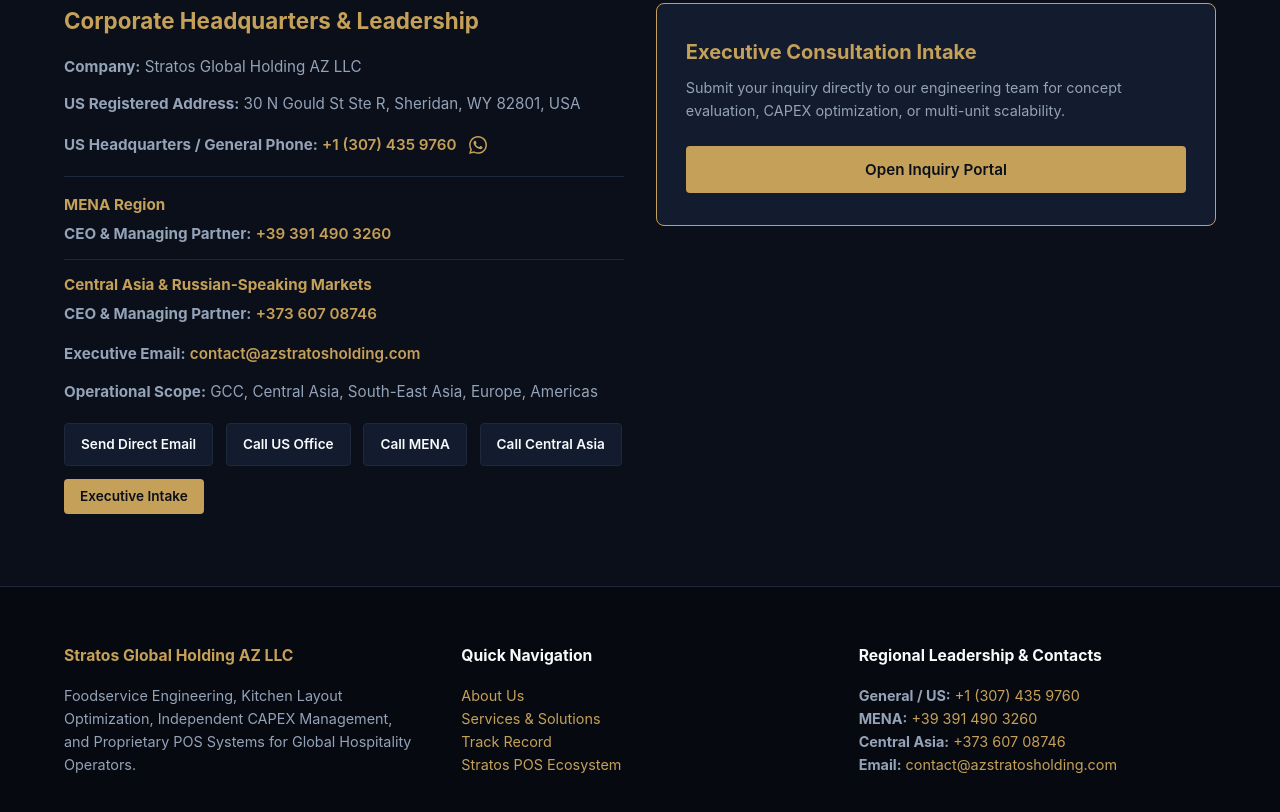
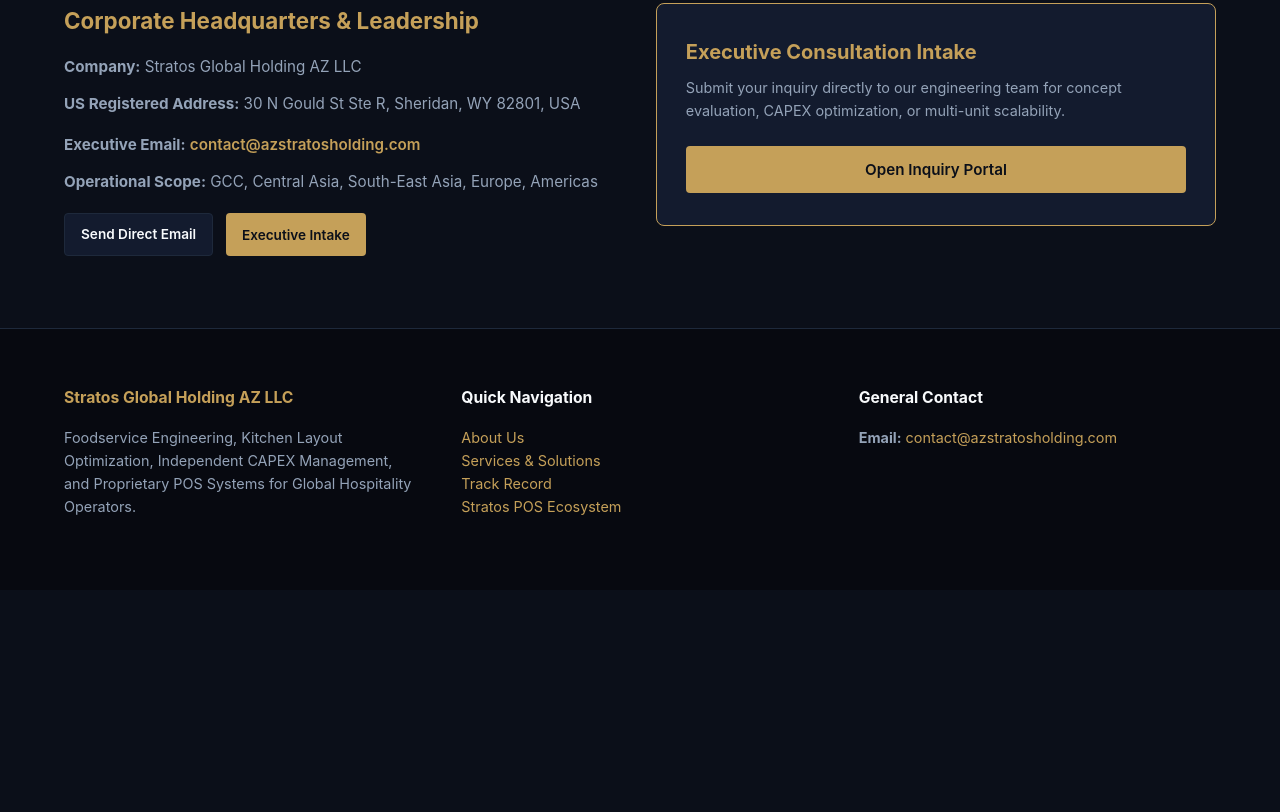
Before and after one commit to ziad62b-spec/STRATOS, a plain HTML site: page index.html in a window 1280 px wide. Shown: the part 4852-5664 px from the top of the page. After the commit the page ends 5442 px from the top, so only its background shows below. Drawn offline with Linux system fonts and the light colour scheme.

Commit message:
Update index.html

```diff
--- a/index.html
+++ b/index.html
@@ -251,37 +251,11 @@
                     <p><strong>Company:</strong> Stratos Global Holding AZ LLC</p>
                     <p><strong>US Registered Address:</strong> 30 N Gould St Ste R, Sheridan, WY 82801, USA</p>
 
-                    <!-- Numero Generale / US Headquarters con WhatsApp -->
-                    <p style="margin-top: 1rem;">
-                        <strong>US Headquarters / General Phone:</strong>
-                        <a href="tel:+13074359760">+1 (307) 435 9760</a>
-                        <a href="https://wa.me/13074359760" target="_blank" rel="noopener noreferrer" aria-label="Chat on WhatsApp" style="display:inline-flex;align-items:center;margin-left:8px;vertical-align:middle;" title="Chat on WhatsApp">
-                            <svg width="18" height="18" viewBox="0 0 24 24" fill="#c5a059" style="transition:fill 0.2s ease;">
-                                <path d="M.057 24l1.687-6.163c-1.041-1.804-1.588-3.849-1.587-5.946.003-6.556 5.338-11.891 11.893-11.891 3.181.001 6.167 1.24 8.413 3.488 2.245 2.248 3.481 5.236 3.48 8.414-.003 6.557-5.338 11.892-11.893 11.892-1.99-.001-3.951-.5-5.688-1.448l-6.305 1.654zm6.597-3.807c1.676.995 3.276 1.591 5.392 1.592 5.448 0 9.886-4.434 9.889-9.885.002-5.462-4.415-9.89-9.881-9.892-5.452 0-9.887 4.434-9.889 9.884-.001 2.225.651 3.891 1.746 5.634l-.999 3.648 3.742-.981zm11.387-5.464c-.074-.124-.272-.198-.57-.347-.297-.149-1.758-.868-2.031-.967-.272-.099-.47-.149-.669.149-.198.297-.768.967-.941 1.165-.173.198-.347.223-.644.074-.297-.149-1.255-.462-2.39-1.475-.883-.788-1.48-1.761-1.653-2.059-.173-.297-.018-.458.13-.606.134-.133.297-.347.446-.521.151-.172.2-.296.3-.495.099-.198.05-.372-.025-.521-.075-.124-.669-1.611-.916-2.206-.242-.579-.487-.501-.669-.51l-.57-.01c-.198 0-.52.074-.792.372s-1.04 1.016-1.04 2.479 1.065 2.876 1.213 3.074c.149.198 2.095 3.2 5.076 4.487.709.306 1.263.489 1.694.626.712.226 1.36.194 1.872.118.571-.085 1.758-.719 2.006-1.413.248-.695.248-1.29.173-1.414z"/>
-                            </svg>
-                        </a>
-                    </p>
-
-                    <!-- MENA Region -->
-                    <div style="margin-top: 1.2rem; border-top: 1px solid var(--border-color); padding-top: 1rem;">
-                        <p style="color: var(--accent-gold); font-weight: 700; margin-bottom: 0.3rem;">MENA Region</p>
-                        <p><strong>CEO & Managing Partner:</strong> <a href="tel:+393914903260">+39 391 490 3260</a></p>
-                    </div>
-
-                    <!-- Central Asia & CIS -->
-                    <div style="margin-top: 0.8rem; border-top: 1px solid var(--border-color); padding-top: 0.8rem;">
-                        <p style="color: var(--accent-gold); font-weight: 700; margin-bottom: 0.3rem;">Central Asia & Russian-Speaking Markets</p>
-                        <p><strong>CEO & Managing Partner:</strong> <a href="tel:+37360708746">+373 607 08746</a></p>
-                    </div>
-
                     <p style="margin-top: 1rem;"><strong>Executive Email:</strong> <a href="mailto:contact@azstratosholding.com">contact@azstratosholding.com</a></p>
                     <p><strong>Operational Scope:</strong> GCC, Central Asia, South-East Asia, Europe, Americas</p>
 
                     <div class="direct-links">
                         <a href="mailto:contact@azstratosholding.com">Send Direct Email</a>
-                        <a href="tel:+13074359760">Call US Office</a>
-                        <a href="tel:+393914903260">Call MENA</a>
-                        <a href="tel:+37360708746">Call Central Asia</a>
                         <button class="btn btn-primary" onclick="openModal('general')" style="padding:0.6rem 1rem;font-size:0.85rem;">Executive Intake</button>
                     </div>
                 </div>
@@ -350,10 +324,7 @@
                 <p><a href="#software">Stratos POS Ecosystem</a></p>
             </div>
             <div class="footer-col">
-                <h4>Regional Leadership & Contacts</h4>
-                <p><strong>General / US:</strong> <a href="tel:+13074359760">+1 (307) 435 9760</a></p>
-                <p><strong>MENA:</strong> <a href="tel:+393914903260">+39 391 490 3260</a></p>
-                <p><strong>Central Asia:</strong> <a href="tel:+37360708746">+373 607 08746</a></p>
+                <h4>General Contact</h4>
                 <p><strong>Email:</strong> <a href="mailto:contact@azstratosholding.com">contact@azstratosholding.com</a></p>
             </div>
         </div>
```
